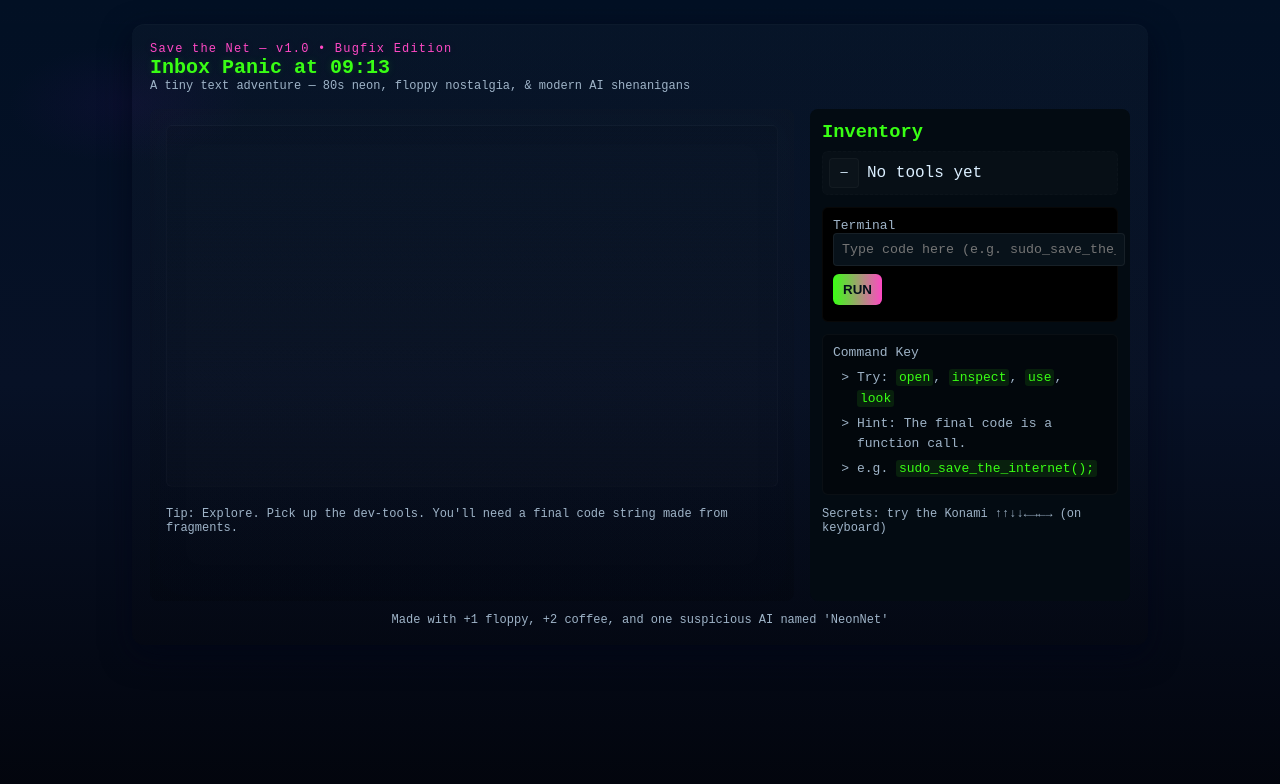
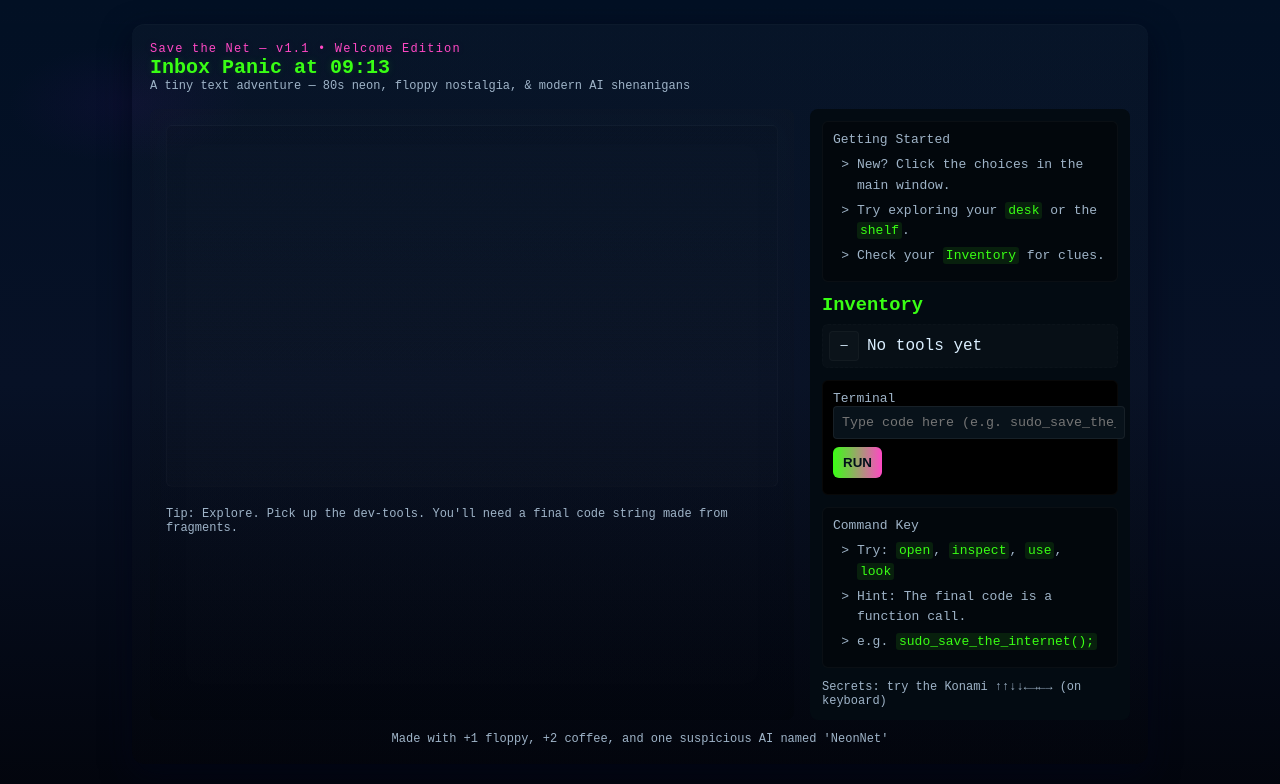
Before and after one commit to thedemobro2/Dev-Text-Adventure-Game, a plain HTML site: page index.html in a window 1280 px wide. Drawn offline with Linux system fonts and the light colour scheme.

Commit message:
Update title and add terminal instructions

```diff
--- a/index.html
+++ b/index.html
@@ -80,7 +80,7 @@
 <div class="wrap">
   <header>
     <div>
-      <div class="neonTitle">Save the Net — v1.0 • Bugfix Edition</div>
+      <div class="neonTitle">Save the Net — v1.1 • Welcome Edition</div>
       <h1>Inbox Panic at 09:13</h1>
       <div class="subtitle">A tiny text adventure — 80s neon, floppy nostalgia, & modern AI shenanigans</div>
     </div>
@@ -96,6 +96,15 @@
     </section>
 
     <aside class="side">
+      <div class="terminal command-key" style="margin-top:0; margin-bottom: 12px;">
+        <div style="font-size:13px;color:var(--muted)">Getting Started</div>
+        <ul>
+          <li>New? Click the choices in the main window.</li>
+          <li>Try exploring your <code>desk</code> or the <code>shelf</code>.</li>
+          <li>Check your <code>Inventory</code> for clues.</li>
+        </ul>
+      </div>
+
       <h3 style="margin:0;color:var(--accent)">Inventory</h3>
       <div id="inventory" class="inventory" style="margin-top:8px">
         <div class="item"><div class="icon">—</div><div style="flex:1">No tools yet</div></div>
@@ -353,6 +362,7 @@ const scenes = {
     ]
   },
 
+D:
   server:{
     text:[
       "The server room hums. Racks glow like a cathedral of LEDs. On a console is a tiny notepad: 'Patch Assembly Terminal. Enter final code to patch cascade.'",
@@ -501,6 +511,7 @@ function updateInventoryUI(){
       <div style="font-size:12px;color:var(--muted)">${game.fragments[i.name] ? 'Fragment: ' + "<span class='frag'>"+escapeHtml(game.fragments[i.name])+"</span>" : ''}</div>
     </div>`;
     invEl.appendChild(div);
+D:
   });
 }
 
```
